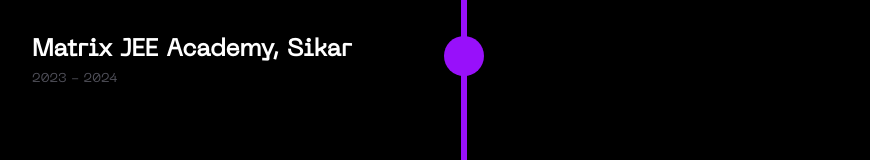
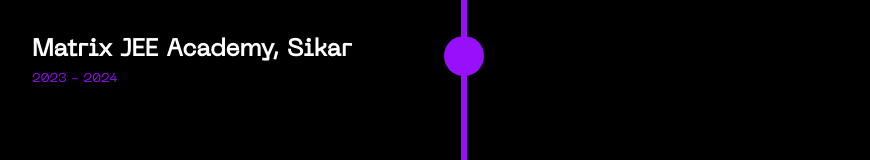
Before and after one commit to yashjangir04/PortfolioYJ, a React (Vite) app: page / in a window 1280 px wide. Shown: the part 3635-3795 px from the top of the page, without its empty margins (176-1046 px from the left). Built offline with nearby package versions, Linux system fonts and the light colour scheme.

Commit message:
Minor Modification in Education Section

```diff
--- a/src/assets/Education.jsx
+++ b/src/assets/Education.jsx
@@ -68,7 +68,7 @@
             <h2 className="font-bold text-lg md:text-2xl text-white">
               Matrix JEE Academy, Sikar
             </h2>
-            <small className="font-medium text-md text-zinc-600">
+            <small className="font-medium text-md text-purple-600">
               2023 - 2024
             </small>
             <span className="leftc-arrow"></span>
```
